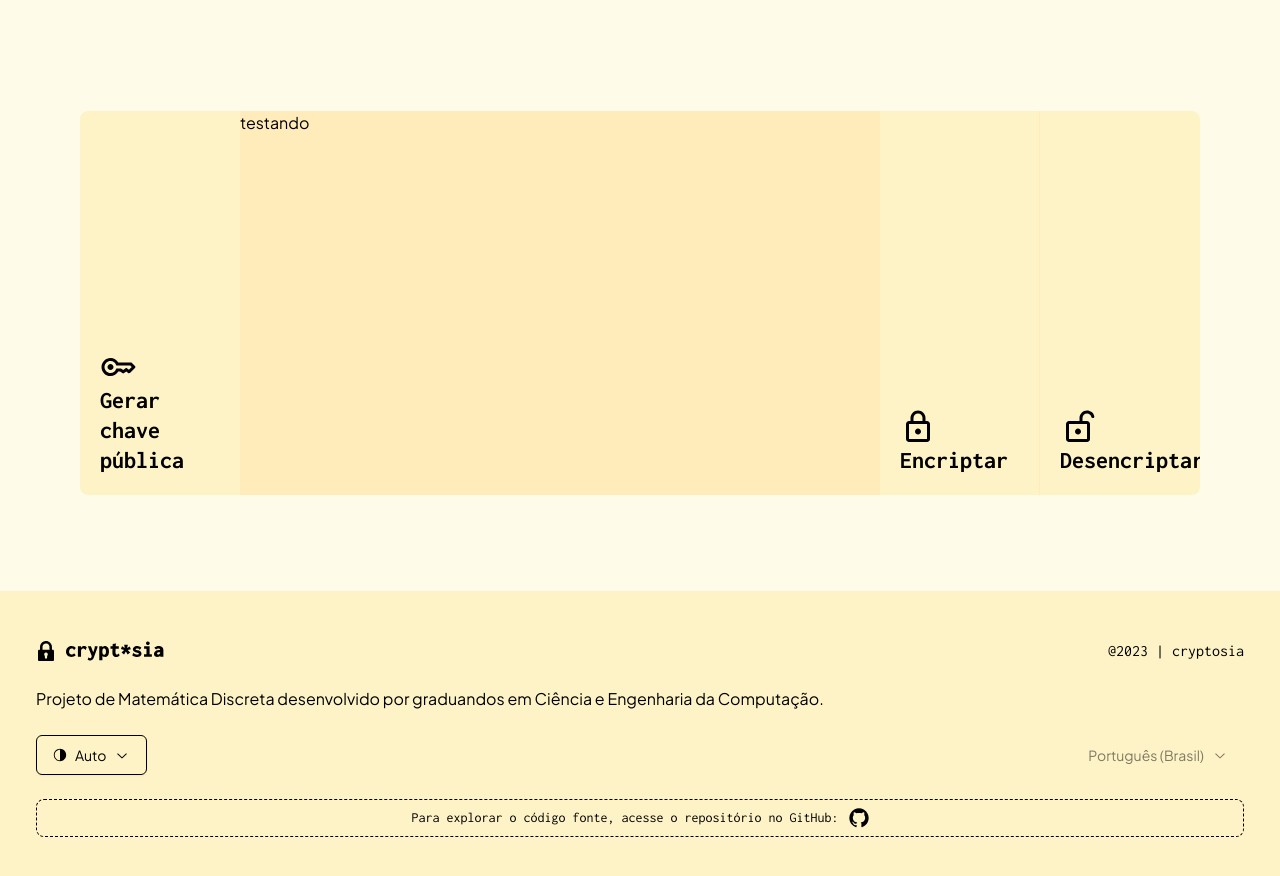
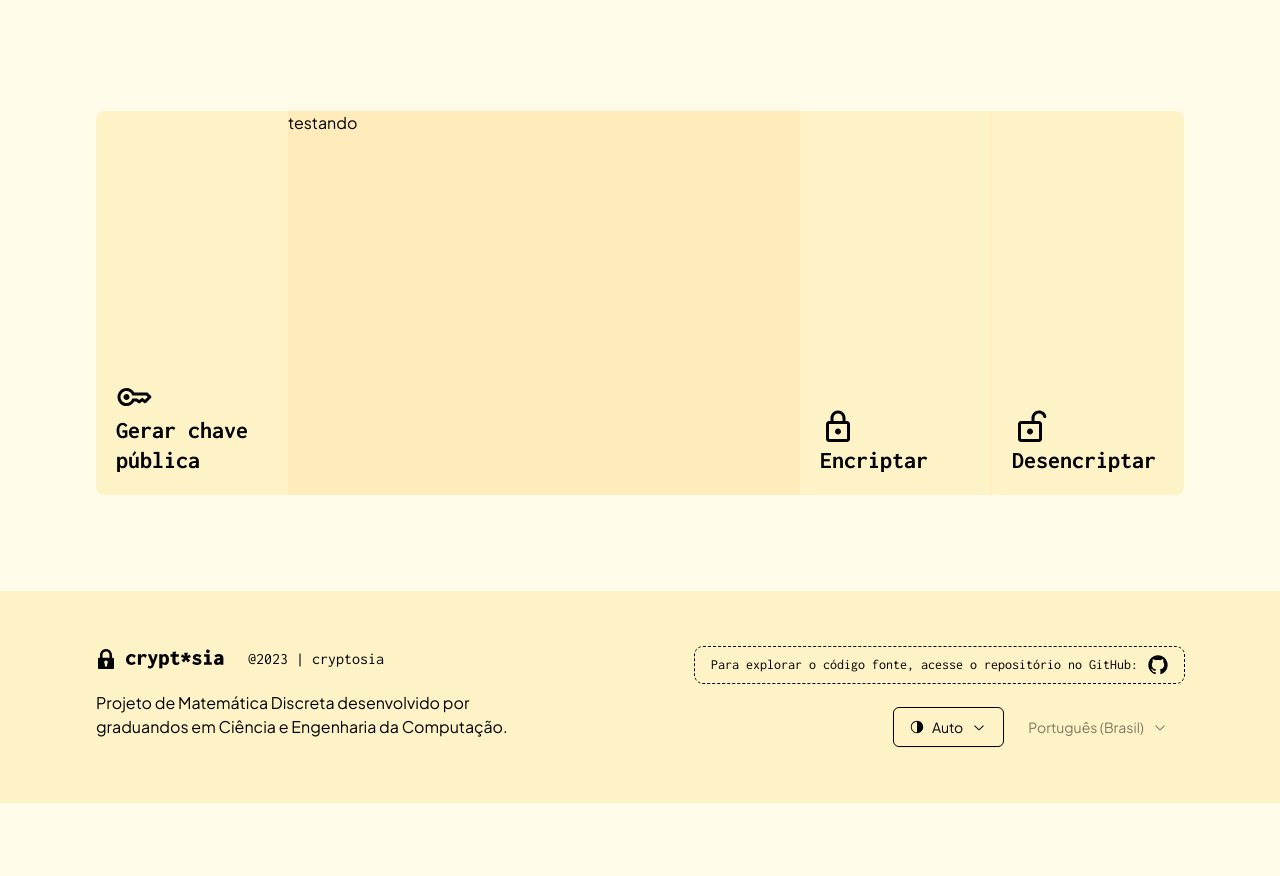
Before and after one commit to theduardomaciel/cryptosia-web, a Next.js app: page / in a window 1280 px wide. Shown: the part 968-1844 px from the top of the page. After the commit the page ends 1771 px from the top, so only its background shows below. Built offline with nearby package versions, Linux system fonts and the light colour scheme.

Commit message:
Fix: accordion fix for wide screens (still laggy)

```diff
--- a/app/globals.css
+++ b/app/globals.css
@@ -3,6 +3,7 @@
 @tailwind utilities;
 
 :root {
+    --wrapper: 2.25rem;
     --neutral: #000000;
     --bg-01: #121212;
     --bg-01-light: #fefce8;
@@ -12,6 +13,12 @@
     --white-200: #fef3c7;
     --primary-100: #ffecba;
     --primary-200: #eed79c;
+}
+
+@media (min-width: 1024px) {
+    :root {
+        --wrapper: 6rem;
+    }
 }
 
 html.dark {
--- a/app/page.tsx
+++ b/app/page.tsx
@@ -10,7 +10,7 @@
 import { ArrowTopRightIcon } from "@radix-ui/react-icons";
 
 import Star from "@/public/icons/Star";
-import Mark from "@/public/icons/Mark";
+import Mark from "@/public/Mark";
 import EncryptIcon from "@/public/icons/Encrypt";
 
 // - Cards
@@ -24,7 +24,7 @@
 export default function Home() {
     return (
         <Fragment>
-            <main className="flex w-full min-h-screen flex-col items-center justify-start px-9">
+            <main className="flex w-full min-h-screen flex-col items-center justify-start px-[var(--wrapper)]">
                 <Header />
                 <div className="flex w-full flex-col items-center justify-start mt-28 gap-12">
                     <Link
@@ -46,7 +46,7 @@
                         Proteja suas mensagens com{" "}
                         <span className="relative">
                             criptografia{" "}
-                            <Mark className="absolute -bottom-3 left-0" />
+                            <Mark className="absolute -bottom-3 left-0 lg:w-[95%]" />
                             <div className="absolute top-1/2 -translate-y-1/2 left-1/2 -translate-x-2/3 h-[300px] w-[480px] rounded-full  bg-gradient-radial from-white to-transparent blur-2xl content-[''] after:absolute after:-z-20 after:h-[180px] after:w-[240px] after:translate-x-1/3 after:bg-gradient-conic after:from-yellow-100 after:via-yellow-200 after:blur-2xl after:content-[''] dark:bg-gradient-to-br dark:from-transparent dark:to-primary-200 dark:opacity-10 after:dark:from-primary-200 after:dark:via-[#f0cf7d] after:dark:opacity-40 lg:h-[360px] z-[-1] overflow-hidden" />
                         </span>{" "}
                         RSA simplificada
--- a/components/Sections/Footer/index.tsx
+++ b/components/Sections/Footer/index.tsx
@@ -8,38 +8,47 @@
 
 export default function Footer() {
     return (
-        <div className="flex w-full flex-col bg-white-200 dark:bg-stone-900 justify-start items-start gap-6 mt-24 px-9 py-12 font-sans">
-            <div className="flex flex-row w-full justify-between items-center gap-2.5">
+        <div className="flex w-full flex-col lg:flex-row bg-white-200 dark:bg-stone-900 justify-start lg:justify-between items-start gap-6 mt-24 px-[var(--wrapper)] py-14 font-sans">
+            <div className="flex flex-col lg:justify-between items-start justify-start gap-5">
+                <div className="flex flex-row max-md:w-full justify-between items-center gap-6">
                     <Logo />
                     <p className="font-title">@2023 | cryptosia</p>
                 </div>
 
-            <div className="flex flex-col items-start justify-center gap-6 w-full">
-                <p className="">
+                <p className="hidden lg:flex max-w-[35vw]">
                     Projeto de Matemática Discreta desenvolvido por graduandos
                     em Ciência e Engenharia da Computação.
                 </p>
-                <div className="flex items-center justify-between w-full">
+            </div>
+
+            <div className="flex flex-col items-center justify-start gap-6">
+                <div className="flex flex-col items-end justify-center gap-6 w-full lg:order-2">
+                    <p className="flex lg:hidden">
+                        Projeto de Matemática Discreta desenvolvido por
+                        graduandos em Ciência e Engenharia da Computação.
+                    </p>
+                    <div className="flex items-center justify-between w-full gap-2 lg:w-fit">
                         <ThemePicker />
                         <LanguagePicker />
                     </div>
                 </div>
 
-            <div className="flex items-center justify-center px-4 py-2 border border-dashed border-black dark:border-primary-100 w-full rounded-lg">
+                {/* Github Link */}
+                <Link
+                    href={"https://github.com/theduardomaciel/cryptosia"}
+                    target="_blank"
+                    className="flex flex-col items-center justify-center px-4 py-2 outline-1 outline-dashed outline-black dark:outline-primary-100 w-full rounded-lg lg:order-1 hover:outline-offset-1 hover:outline-2 transition"
+                >
                     <p className="text-sm font-title inline-flex gap-2.5 self-center justify-center items-center">
                         Para explorar o código fonte, acesse o repositório no
                         GitHub:{" "}
-                    <Link
-                        href={"https://github.com/theduardomaciel/cryptosia"}
-                        target="_blank"
-                    >
                         <GitHubLogoIcon
                             width={`1.25rem`}
                             height={`1.25rem`}
                             className="text-black dark:text-[var(--neutral)] cursor-pointer"
                         />
+                    </p>
                 </Link>
-                </p>
             </div>
         </div>
     );
--- a/components/Sections/Footer/subcomponents/FeedbackButton.tsx
+++ /dev/null
@@ -1,23 +0,0 @@
-import Link from "next/link";
-import { cn } from "@/lib/utils";
-
-import { PaperPlaneIcon } from "@radix-ui/react-icons";
-
-interface Props {
-    className?: string;
-}
-
-export default function FeedbackButton({ className }: Props) {
-    return (
-        <Link
-            className={cn(
-                "flex flex-row items-center justify-center px-4 py-2.5 gap-x-2.5 bg-transparent text-text-100 font-medium text-sm border border-gray-400 dark:border-dark-gray-100 rounded-md hover:bg-gray-200 dark:hover:bg-dark-gray-200 transition-colors w-full shadow-sm",
-                className
-            )}
-            href={`/feedback`}
-        >
-            <PaperPlaneIcon width={16} height={16} />
-            Compartilhar feedback
-        </Link>
-    );
-}
--- a/components/Sections/Section.tsx
+++ b/components/Sections/Section.tsx
@@ -27,13 +27,17 @@
         currentSection == id || (!currentSection && id == "public-key");
 
     // O uso da tag !important (! no tailwind) é necessário para sobrescrever o "lg:max-w-fit" quando houver animação, visto que já existe um valor definido para o mesmo na versão mobile
+
+    // Gambiarra: o valor 50rem no atual "lg:!max-w-[75vw]" faz a animação funcionar sem nenhum travamento, no entanto, o valor 50rem é menor que o tamanho da tela, fazendo com que o conteúdo não ocupe todo o tamanho.
+
+    // Para alterar o tamanho do "header" da seção, altere o valor do "lg:w-48" para o tamanho desejado, e o valor do "lg:!max-w-[12rem]" para o tamanho desejado (o equivalente ao tamanho no tailwind)
     return (
         <li
             className={clsx(
-                "flex flex-col lg:flex-row group aria-expanded:hover:bg-primary-200 aria-expanded:dark:hover:bg-gray-100 bg-white-200 dark:bg-gray-200 dark:bg-dark-gray-400 w-full lg:max-w-fit lg:h-96 overflow-hidden ease-in-out flex-grow lg:transition-[max-width] lg:duration-700",
+                "flex flex-col lg:flex-row group aria-expanded:hover:bg-primary-200 aria-expanded:dark:hover:bg-gray-100 bg-white-200 dark:bg-gray-200 w-full lg:max-w-fit lg:h-96 overflow-hidden ease-in-out flex-grow lg:transition-[max-width] lg:duration-700",
                 {
-                    "lg:!max-w-[50rem]": isExpanded,
-                    "lg:!max-w-[10rem]": !isExpanded,
+                    "lg:!max-w-full": isExpanded,
+                    "lg:!max-w-[12rem]": !isExpanded,
                 },
                 className
             )}
@@ -41,7 +45,7 @@
         >
             {/* Header */}
             <div
-                className="group-aria-expanded:cursor-pointer transition flex flex-row px-5 items-center lg:items-end justify-between lg:w-40 py-5 gap-x-3"
+                className="group-aria-expanded:cursor-pointer transition flex flex-row px-5 items-center lg:items-end justify-between lg:w-48 py-5 gap-x-3"
                 onClick={
                     () => router.replace(`?app=${id}`, { scroll: false })
                     /* isExpanded
--- a/public/icons/Mark.tsx
+++ b/public/Mark.tsx
@@ -1,8 +1,9 @@
 export default function Mark({ className }: { className?: string }) {
     return (
         <svg
-            width="261"
+            width="100%"
             height="11"
+            preserveAspectRatio="none"
             viewBox="0 0 261 11"
             fill="none"
             className={className}
```
Lines whose indentation alone changed are shown as unchanged.
